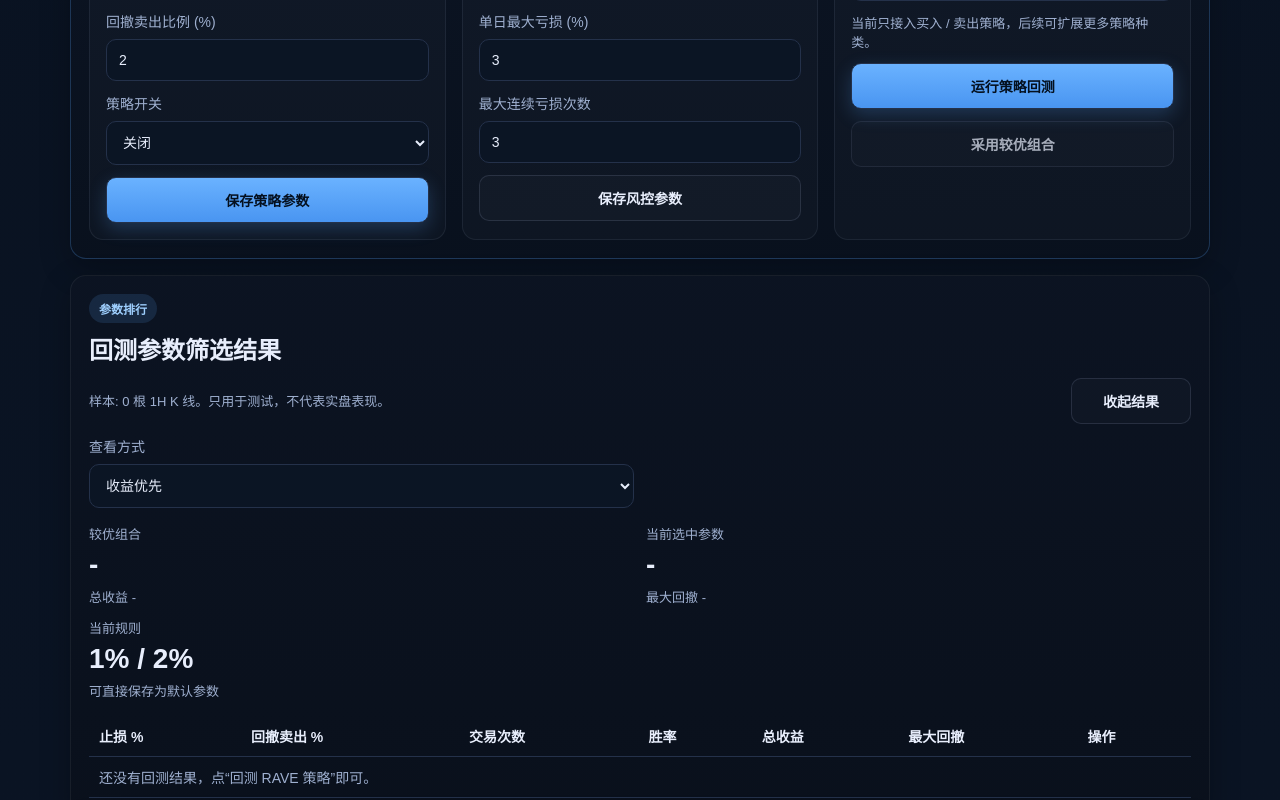
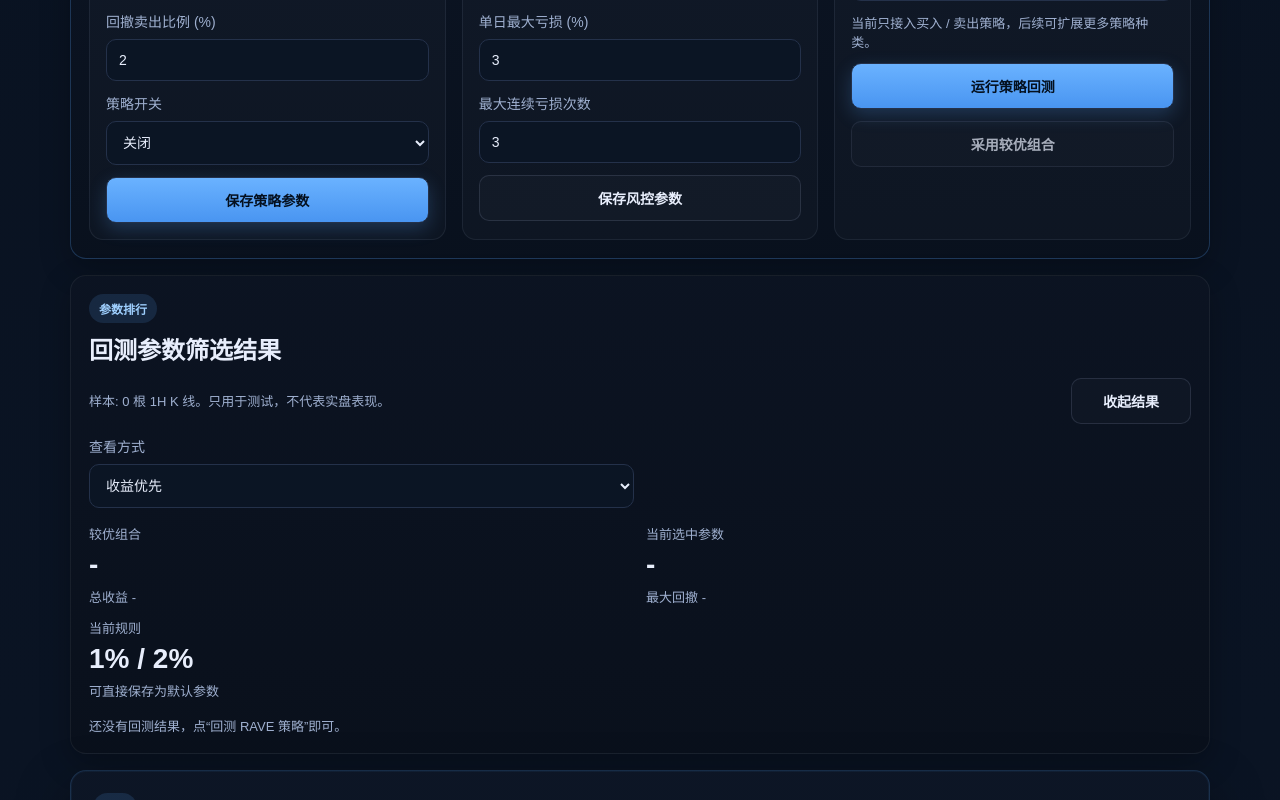
Before and after one commit to mingcz28-spec/okx-trader-sim, a Next.js app in the folder okx-trader-sim/: page / in a window 1280 px wide. Both pictures are taken after a click on the button "展开结果". Shown: the part 1577-2377 px from the top of the page. Built offline with nearby package versions, Linux system fonts and the light colour scheme.

Commit message:
Convert backtest ranking table into cards

```diff
--- a/okx-trader-sim/app/globals.css
+++ b/okx-trader-sim/app/globals.css
@@ -633,6 +633,51 @@ button:disabled {
   font-size: 18px;
   margin: 4px 0 0;
 }
+.desktopRankGrid {
+  display: grid;
+  grid-template-columns: repeat(auto-fit, minmax(260px, 1fr));
+  gap: 12px;
+}
+.rankCard {
+  padding: 16px;
+  border-radius: 14px;
+  border: 1px solid rgba(159,176,208,0.1);
+  background: rgba(255,255,255,0.025);
+}
+.rankCard.selected {
+  border-color: rgba(90,169,255,0.34);
+  box-shadow: 0 10px 28px rgba(90,169,255,0.12);
+  background: linear-gradient(180deg, rgba(18,31,52,0.96), rgba(11,20,34,0.96));
+}
+.rankCardHead {
+  display: flex;
+  align-items: flex-start;
+  justify-content: space-between;
+  gap: 12px;
+}
+.rankCardHead strong {
+  display: block;
+  font-size: 22px;
+  margin-top: 4px;
+}
+.rankCardHead button {
+  width: auto;
+  min-width: 110px;
+}
+.rankCardGrid {
+  display: grid;
+  grid-template-columns: 1fr 1fr;
+  gap: 12px;
+  margin-top: 14px;
+}
+.rankCardGrid span,
+.rankCardGrid strong {
+  display: block;
+}
+.rankCardGrid strong {
+  margin-top: 4px;
+  font-size: 18px;
+}
 @media (max-width: 768px) {
   main {
     padding: 16px 10px 40px;
--- a/okx-trader-sim/app/page.tsx
+++ b/okx-trader-sim/app/page.tsx
@@ -739,38 +739,29 @@ export default function HomePage() {
             );
           }) : <div className="small">还没有回测结果，点“回测 RAVE 策略”即可。</div>}
         </div>
-        <table className="table desktopOnly" style={{ marginTop: 16 }}>
-          <thead>
-            <tr>
-              <th>止损 %</th>
-              <th>回撤卖出 %</th>
-              <th>交易次数</th>
-              <th>胜率</th>
-              <th>总收益</th>
-              <th>最大回撤</th>
-              <th>操作</th>
-            </tr>
-          </thead>
-          <tbody>
-            {sortedBacktestResults.length ? sortedBacktestResults.map((r) => {
-              const key = `${r.stopLossPct}-${r.trailingDrawdownPct}`;
-              const isSelected = key === selectedBacktestKey;
-              return (
-                <tr key={key} style={isSelected ? { background: 'rgba(96, 165, 250, 0.12)' } : undefined}>
-                  <td>{r.stopLossPct}</td>
-                  <td>{r.trailingDrawdownPct}</td>
-                  <td>{r.trades}</td>
-                  <td>{formatNumber(r.winRate * 100, 2)}%</td>
-                  <td>{formatNumber(r.totalReturn * 100, 2)}%</td>
-                  <td>{formatNumber(r.maxDrawdown * 100, 2)}%</td>
-                  <td><button className="secondary" onClick={() => applyBacktestParams(r)}>{isSelected ? '已选中' : '采用这组'}</button></td>
-                </tr>
-              );
-            }) : (
-              <tr><td colSpan={7} className="small">还没有回测结果，点“回测 RAVE 策略”即可。</td></tr>
-            )}
-          </tbody>
-        </table>
+        <div className="desktopRankGrid" style={{ marginTop: 16 }}>
+          {sortedBacktestResults.length ? sortedBacktestResults.map((r, index) => {
+            const key = `${r.stopLossPct}-${r.trailingDrawdownPct}`;
+            const isSelected = key === selectedBacktestKey;
+            return (
+              <div className={isSelected ? 'rankCard selected' : 'rankCard'} key={key}>
+                <div className="rankCardHead">
+                  <div>
+                    <div className="small">参数排行 #{index + 1}</div>
+                    <strong>{r.stopLossPct}% / {r.trailingDrawdownPct}%</strong>
+                  </div>
+                  <button className="secondary" onClick={() => applyBacktestParams(r)}>{isSelected ? '已选中' : '采用这组'}</button>
+                </div>
+                <div className="rankCardGrid">
+                  <div><span className="small">交易次数</span><strong>{r.trades}</strong></div>
+                  <div><span className="small">胜率</span><strong>{formatNumber(r.winRate * 100, 2)}%</strong></div>
+                  <div><span className="small">总收益</span><strong className={r.totalReturn >= 0 ? 'good' : 'bad'}>{formatNumber(r.totalReturn * 100, 2)}%</strong></div>
+                  <div><span className="small">最大回撤</span><strong>{formatNumber(r.maxDrawdown * 100, 2)}%</strong></div>
+                </div>
+              </div>
+            );
+          }) : <div className="small">还没有回测结果，点“回测 RAVE 策略”即可。</div>}
+        </div>
         </> : null}
       </section>
 
```
